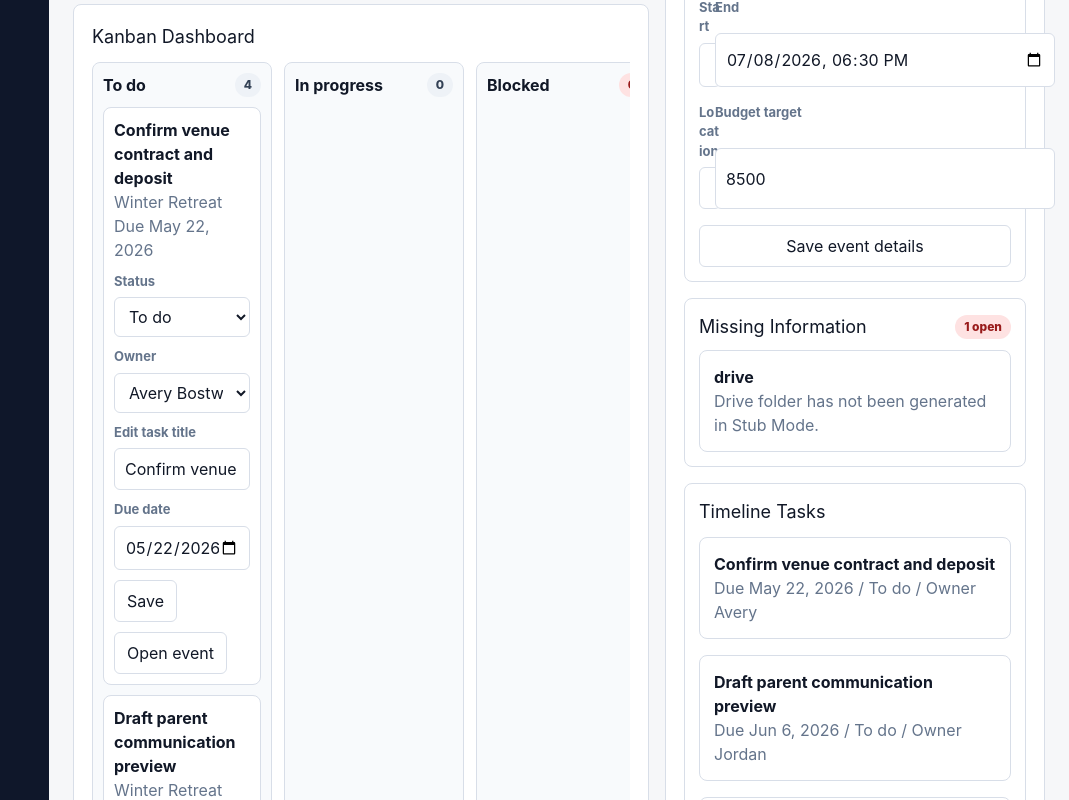
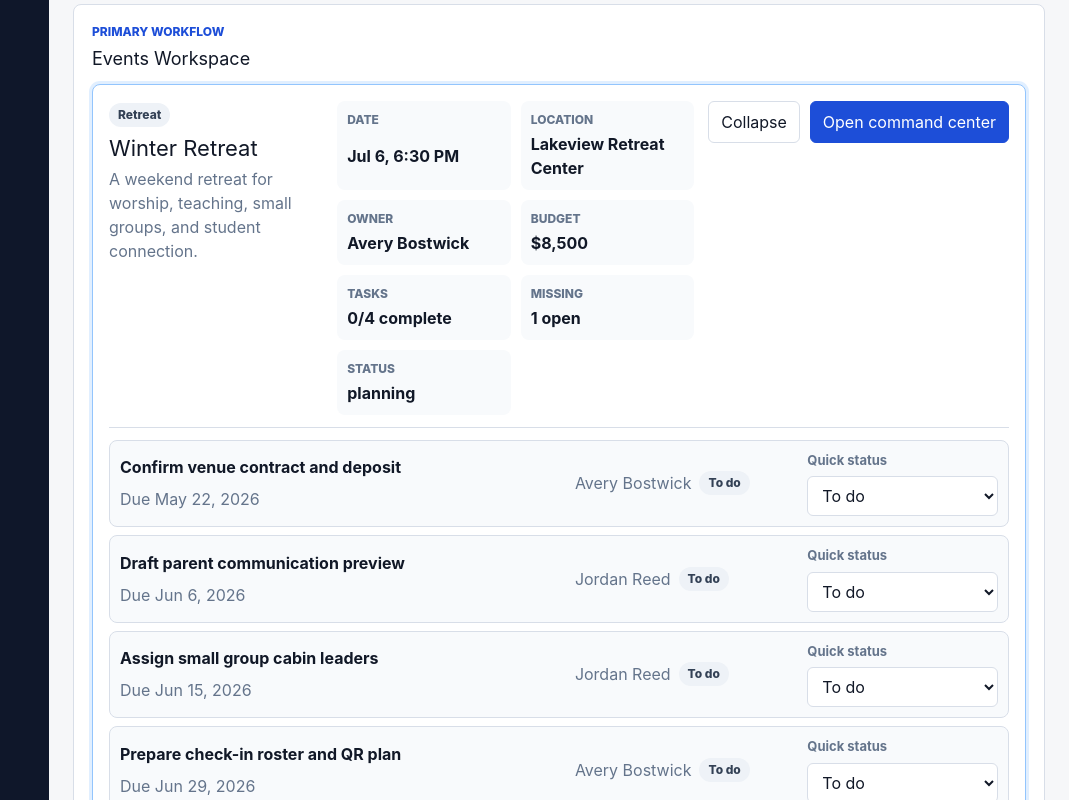
Before and after one commit to abostwick12/emergence-ministry-platform, a Next.js app: page / in a window 1280 px wide. Shown: the part 940-1740 px from the top of the page, without its empty margins (211-1280 px from the left). Built offline with nearby package versions, Linux system fonts and the light colour scheme.

Commit message:
Refactor event workspace layout and Kanban smoke tests

```diff
--- a/app/globals.css
+++ b/app/globals.css
@@ -96,6 +96,10 @@ textarea:focus-visible {
   min-width: 0;
 }
 
+.workflow-stack {
+  grid-template-columns: minmax(0, 1fr);
+}
+
 .grid-2 {
   grid-template-columns: minmax(0, 1fr);
 }
@@ -106,11 +110,15 @@ textarea:focus-visible {
 
 .panel {
   min-width: 0;
+  max-width: 100%;
+  overflow: hidden;
   padding: 18px;
 }
 
 .card {
   min-width: 0;
+  max-width: 100%;
+  overflow: hidden;
   padding: 14px;
 }
 
@@ -162,6 +170,7 @@ textarea:focus-visible {
 .input {
   min-height: 38px;
   width: 100%;
+  max-width: 100%;
   border: 1px solid var(--line);
   border-radius: 6px;
   background: var(--surface);
@@ -233,14 +242,14 @@ textarea:focus-visible {
 
 .kanban {
   display: grid;
-  grid-template-columns: repeat(4, minmax(180px, 1fr));
+  grid-template-columns: repeat(auto-fit, minmax(min(100%, 240px), 1fr));
   gap: 12px;
   max-width: 100%;
-  overflow-x: auto;
   padding-bottom: 4px;
 }
 
 .kanban-column {
+  min-width: 0;
   min-height: 220px;
   background: #f8fafc;
   border: 1px solid var(--line);
@@ -251,11 +260,161 @@ textarea:focus-visible {
 .task-card {
   display: grid;
   gap: 10px;
+  min-width: 0;
+  max-width: 100%;
   margin-top: 10px;
   background: white;
   border: 1px solid var(--line);
   border-radius: 8px;
   padding: 10px;
+}
+
+.task-summary {
+  display: flex;
+  align-items: center;
+  gap: 8px;
+  flex-wrap: wrap;
+  min-width: 0;
+  margin-top: 8px;
+}
+
+.task-edit-panel {
+  display: grid;
+  grid-template-columns: 1fr;
+  gap: 10px;
+  min-width: 0;
+  max-width: 100%;
+  border-top: 1px solid var(--line);
+  padding-top: 10px;
+}
+
+.event-card {
+  display: grid;
+  gap: 12px;
+  min-width: 0;
+  max-width: 100%;
+  overflow: hidden;
+  border: 1px solid var(--line);
+  border-radius: 8px;
+  background: #ffffff;
+  padding: 16px;
+}
+
+.event-card.selected {
+  border-color: #93c5fd;
+  box-shadow: 0 0 0 3px rgba(147, 197, 253, 0.28);
+}
+
+.event-card-main {
+  display: grid;
+  grid-template-columns: minmax(0, 1fr);
+  gap: 14px;
+  min-width: 0;
+}
+
+.event-card-title {
+  min-width: 0;
+}
+
+.event-card-title h3 {
+  margin: 8px 0 6px;
+  font-size: 22px;
+  line-height: 1.2;
+  overflow-wrap: anywhere;
+}
+
+.event-card-title p {
+  margin: 0;
+}
+
+.event-card-meta {
+  display: grid;
+  grid-template-columns: repeat(auto-fit, minmax(min(100%, 150px), 1fr));
+  gap: 10px;
+  min-width: 0;
+}
+
+.info-item {
+  display: grid;
+  gap: 3px;
+  min-width: 0;
+  border-radius: 8px;
+  background: #f8fafc;
+  padding: 10px;
+}
+
+.info-item span {
+  color: var(--muted);
+  font-size: 12px;
+  font-weight: 800;
+  text-transform: uppercase;
+}
+
+.info-item strong {
+  min-width: 0;
+  overflow-wrap: anywhere;
+}
+
+.event-card-actions {
+  display: flex;
+  align-items: center;
+  justify-content: flex-start;
+  gap: 10px;
+  flex-wrap: wrap;
+  min-width: 0;
+}
+
+.subtask-list {
+  display: grid;
+  gap: 8px;
+  min-width: 0;
+  border-top: 1px solid var(--line);
+  padding-top: 12px;
+}
+
+.subtask-row {
+  display: grid;
+  grid-template-columns: minmax(0, 1fr);
+  gap: 10px;
+  min-width: 0;
+  border: 1px solid var(--line);
+  border-radius: 8px;
+  background: #f8fafc;
+  padding: 10px;
+}
+
+.subtask-row.completed {
+  opacity: 0.68;
+  background: #f1f5f9;
+}
+
+.subtask-title,
+.subtask-meta {
+  display: flex;
+  align-items: center;
+  gap: 8px;
+  flex-wrap: wrap;
+  min-width: 0;
+}
+
+.subtask-title {
+  align-items: flex-start;
+  flex-direction: column;
+}
+
+.subtask-title strong {
+  overflow-wrap: anywhere;
+}
+
+.compact-field {
+  min-width: 0;
+}
+
+.command-center-grid {
+  display: grid;
+  grid-template-columns: minmax(0, 1fr);
+  gap: 16px;
+  min-width: 0;
 }
 
 .visual-strip {
@@ -294,8 +453,23 @@ textarea:focus-visible {
 }
 
 @media (min-width: 1280px) {
-  .grid-2 {
+  .grid-2,
+  .command-center-grid {
     grid-template-columns: minmax(0, 1fr) minmax(340px, 380px);
+  }
+
+  .event-card-main {
+    grid-template-columns: minmax(0, 1.2fr) minmax(0, 2fr) auto;
+    align-items: start;
+  }
+
+  .event-card-actions {
+    justify-content: flex-end;
+  }
+
+  .subtask-row {
+    grid-template-columns: minmax(0, 1.4fr) minmax(180px, 0.7fr) minmax(180px, 0.6fr);
+    align-items: center;
   }
 }
 
--- a/app/page.tsx
+++ b/app/page.tsx
@@ -49,6 +49,7 @@ export default function HomePage() {
   const [activeRole, setActiveRole] = useState<Role>("admin");
   const [isLoading, setIsLoading] = useState(true);
   const [notice, setNotice] = useState("Stub Mode active. No live credentials are required.");
+  const [expandedEventIds, setExpandedEventIds] = useState<string[]>(["evt_winter_retreat"]);
 
   async function loadOverview(nextSelectedId?: string) {
     const response = await fetch("/api/events", { cache: "no-store" });
@@ -94,6 +95,12 @@ export default function HomePage() {
     if (eventId) {
       await loadWorkspace(eventId);
     }
+  }
+
+  function toggleEventExpansion(eventId: string) {
+    setExpandedEventIds((current) =>
+      current.includes(eventId) ? current.filter((id) => id !== eventId) : [...current, eventId]
+    );
   }
 
   async function createEvent(event: FormEvent<HTMLFormElement>) {
@@ -236,7 +243,7 @@ export default function HomePage() {
               <Metric label="Blocked Tasks" value={blockedTasks.toString()} />
             </section>
 
-            <section className="grid grid-2">
+            <section className="grid workflow-stack">
               <div className="grid">
                 {activeRole === "admin" ? (
                   <EventForm users={activeUsers} onSubmit={createEvent} />
@@ -251,8 +258,42 @@ export default function HomePage() {
                   </section>
                 )}
 
+                <EventsWorkspace
+                  events={overview.events}
+                  tasks={overview.tasks}
+                  users={activeUsers}
+                  selectedEventId={selectedEventId}
+                  expandedEventIds={expandedEventIds}
+                  selectedWorkspace={workspace}
+                  onToggleEvent={toggleEventExpansion}
+                  onOpenEvent={(eventId) => {
+                    setSelectedEventId(eventId);
+                    if (!expandedEventIds.includes(eventId)) {
+                      setExpandedEventIds((current) => [...current, eventId]);
+                    }
+                    void loadWorkspace(eventId);
+                  }}
+                  onUpdateTask={updateTask}
+                />
+              </div>
+
+              {workspace && selectedEvent ? (
+                <EventWorkspacePanel
+                  workspace={workspace}
+                  users={activeUsers}
+                  onGeneratePreview={() =>
+                    postEventAction("generate-communications", "Communication preview generated. No external message was sent.")
+                  }
+                  onDriveStub={() => postEventAction("generate-drive-folder", "Google Drive Stub Mode action recorded.")}
+                  onProStub={() => postEventAction("generate-propresenter", "ProPresenter Stub Mode action recorded.")}
+                  onCalendarStub={() => postEventAction("sync-calendar", "Google Calendar Stub Mode action recorded.")}
+                  onUpdateEvent={updateEvent}
+                />
+              ) : null}
+
               <section className="panel">
                 <h2 className="section-title">Kanban Dashboard</h2>
+                <p className="muted">Status overview for current ministry tasks. Open a card only when edits are needed.</p>
                 <div className="kanban">
                   {statuses.map((status) => (
                     <div className="kanban-column" key={status}>
@@ -272,6 +313,9 @@ export default function HomePage() {
                             eventTitle={overview.events.find((event) => event.id === task.eventId)?.title ?? "Event"}
                             onSelectEvent={() => {
                               setSelectedEventId(task.eventId);
+                              if (!expandedEventIds.includes(task.eventId)) {
+                                setExpandedEventIds((current) => [...current, task.eventId]);
+                              }
                               void loadWorkspace(task.eventId);
                             }}
                             onUpdate={updateTask}
@@ -281,49 +325,6 @@ export default function HomePage() {
                   ))}
                 </div>
               </section>
-              </div>
-
-              <div className="grid">
-                <section className="panel">
-                  <h2 className="section-title">Events</h2>
-                  <div className="grid">
-                    {overview.events.map((event) => (
-                      <button
-                        className={event.id === selectedEventId ? "card" : "button"}
-                        key={event.id}
-                        type="button"
-                        onClick={() => {
-                          setSelectedEventId(event.id);
-                          void loadWorkspace(event.id);
-                        }}
-                        style={{ textAlign: "left", justifyContent: "flex-start" }}
-                      >
-                        <span>
-                          <strong>{event.title}</strong>
-                          <br />
-                          <span className="muted">
-                            {eventTypeLabels[event.type]} / {formatDateTime(event.startTime)}
-                          </span>
-                        </span>
-                      </button>
-                    ))}
-                  </div>
-                </section>
-
-                {workspace && selectedEvent ? (
-                  <EventWorkspacePanel
-                    workspace={workspace}
-                    users={activeUsers}
-                    onGeneratePreview={() =>
-                      postEventAction("generate-communications", "Communication preview generated. No external message was sent.")
-                    }
-                    onDriveStub={() => postEventAction("generate-drive-folder", "Google Drive Stub Mode action recorded.")}
-                    onProStub={() => postEventAction("generate-propresenter", "ProPresenter Stub Mode action recorded.")}
-                    onCalendarStub={() => postEventAction("sync-calendar", "Google Calendar Stub Mode action recorded.")}
-                    onUpdateEvent={updateEvent}
-                  />
-                ) : null}
-              </div>
             </section>
           </div>
         )}
@@ -405,6 +406,143 @@ function EventForm({ users, onSubmit }: { users: User[]; onSubmit: (event: FormE
   );
 }
 
+function EventsWorkspace({
+  events,
+  tasks,
+  users,
+  selectedEventId,
+  expandedEventIds,
+  selectedWorkspace,
+  onToggleEvent,
+  onOpenEvent,
+  onUpdateTask
+}: {
+  events: MinistryEvent[];
+  tasks: ActiveTask[];
+  users: User[];
+  selectedEventId: string;
+  expandedEventIds: string[];
+  selectedWorkspace: EventWorkspace | null;
+  onToggleEvent: (eventId: string) => void;
+  onOpenEvent: (eventId: string) => void;
+  onUpdateTask: (taskId: string, body: Partial<ActiveTask>) => Promise<void>;
+}) {
+  return (
+    <section className="panel">
+      <p className="eyebrow">Primary Workflow</p>
+      <h2 className="section-title">Events Workspace</h2>
+      <div className="grid">
+        {events.map((event) => {
+          const eventTasks = tasks.filter((task) => task.eventId === event.id);
+          const completeTasks = eventTasks.filter((task) => task.status === "done").length;
+          const owner = users.find((user) => user.id === event.contactOwnerId);
+          const isExpanded = expandedEventIds.includes(event.id);
+          const missingCount =
+            selectedWorkspace?.event.id === event.id ? selectedWorkspace.missingInformation.length : estimateMissingInformationCount(event);
+
+          return (
+            <article className={event.id === selectedEventId ? "event-card selected" : "event-card"} key={event.id}>
+              <div className="event-card-main">
+                <div className="event-card-title">
+                  <span className="pill">{eventTypeLabels[event.type]}</span>
+                  <h3>{event.title}</h3>
+                  <p className="muted">{event.description || "No event description yet."}</p>
+                </div>
+                <div className="event-card-meta">
+                  <InfoItem label="Date" value={formatDateTime(event.startTime)} />
+                  <InfoItem label="Location" value={event.location ?? "Missing location"} />
+                  <InfoItem label="Owner" value={owner ? `${owner.firstName} ${owner.lastName}` : "Missing owner"} />
+                  <InfoItem label="Budget" value={event.budgetTarget ? money(event.budgetTarget) : "Missing target"} />
+                  <InfoItem label="Tasks" value={`${completeTasks}/${eventTasks.length} complete`} />
+                  <InfoItem label="Missing" value={`${missingCount} open`} />
+                  <InfoItem label="Status" value={event.status} />
+                </div>
+                <div className="event-card-actions">
+                  <button className="button" type="button" onClick={() => onToggleEvent(event.id)}>
+                    {isExpanded ? "Collapse" : "Expand"}
+                  </button>
+                  <button className="button primary" type="button" onClick={() => onOpenEvent(event.id)}>
+                    Open command center
+                  </button>
+                </div>
+              </div>
+
+              {isExpanded ? (
+                <div className="subtask-list" aria-label={`${event.title} subtasks`}>
+                  {eventTasks.map((task) => (
+                    <EventSubtaskRow key={task.id} task={task} users={users} onUpdateTask={onUpdateTask} />
+                  ))}
+                </div>
+              ) : null}
+            </article>
+          );
+        })}
+      </div>
+    </section>
+  );
+}
+
+function EventSubtaskRow({
+  task,
+  users,
+  onUpdateTask
+}: {
+  task: ActiveTask;
+  users: User[];
+  onUpdateTask: (taskId: string, body: Partial<ActiveTask>) => Promise<void>;
+}) {
+  const owner = users.find((user) => user.id === task.assignedUserId);
+
+  return (
+    <div className={task.status === "done" ? "subtask-row completed" : "subtask-row"}>
+      <div className="subtask-title">
+        <strong>{task.taskTitle}</strong>
+        <span className="muted">Due {formatDate(task.dueDate)}</span>
+      </div>
+      <div className="subtask-meta">
+        <span className="muted">{owner ? `${owner.firstName} ${owner.lastName}` : "Unassigned"}</span>
+        <span className={task.status === "done" ? "pill done" : task.status === "blocked" ? "pill blocked" : "pill"}>
+          {statusLabels[task.status]}
+        </span>
+      </div>
+      <div className="field compact-field">
+        <label htmlFor={`event-status-${task.id}`}>Quick status</label>
+        <select
+          className="input"
+          id={`event-status-${task.id}`}
+          value={task.status}
+          onChange={(event) => void onUpdateTask(task.id, { status: event.target.value as TaskStatus })}
+        >
+          {statuses.map((status) => (
+            <option key={status} value={status}>
+              {statusLabels[status]}
+            </option>
+          ))}
+        </select>
+      </div>
+    </div>
+  );
+}
+
+function InfoItem({ label, value }: { label: string; value: string }) {
+  return (
+    <div className="info-item">
+      <span>{label}</span>
+      <strong>{value}</strong>
+    </div>
+  );
+}
+
+function estimateMissingInformationCount(event: MinistryEvent) {
+  return [
+    !event.description.trim(),
+    !event.location,
+    !event.contactOwnerId,
+    !event.budgetTarget,
+    !event.googleDriveFolderId
+  ].filter(Boolean).length;
+}
+
 function TaskCard({
   task,
   users,
@@ -420,6 +558,7 @@ function TaskCard({
 }) {
   const [title, setTitle] = useState(task.taskTitle);
   const [dueDate, setDueDate] = useState(toDateInputValue(task.dueDate));
+  const [isEditing, setIsEditing] = useState(false);
 
   useEffect(() => {
     setTitle(task.taskTitle);
@@ -431,8 +570,19 @@ function TaskCard({
       <div>
         <strong>{task.taskTitle}</strong>
         <div className="muted">{eventTitle}</div>
-        <div className="muted">Due {formatDate(task.dueDate)}</div>
+        <div className="task-summary">
+          <span className="muted">Due {formatDate(task.dueDate)}</span>
+          <span className={task.status === "done" ? "pill done" : task.status === "blocked" ? "pill blocked" : "pill"}>
+            {statusLabels[task.status]}
+          </span>
+          <span className="muted">
+            {users.find((user) => user.id === task.assignedUserId)?.firstName ?? "Unassigned"}
+          </span>
         </div>
+      </div>
+
+      {isEditing ? (
+        <div className="task-edit-panel">
           <div className="field">
             <label htmlFor={`status-${task.id}`}>Status</label>
             <select
@@ -471,14 +621,26 @@ function TaskCard({
             <label htmlFor={`due-${task.id}`}>Due date</label>
             <input className="input" id={`due-${task.id}`} type="date" value={dueDate} onChange={(event) => setDueDate(event.target.value)} />
           </div>
+        </div>
+      ) : null}
+
       <div className="toolbar">
+        {isEditing ? (
           <button
             className="button"
             type="button"
-          onClick={() => void onUpdate(task.id, { taskTitle: title, dueDate: new Date(`${dueDate}T12:00:00`).toISOString() })}
+            onClick={() => {
+              setIsEditing(false);
+              void onUpdate(task.id, { taskTitle: title, dueDate: new Date(`${dueDate}T12:00:00`).toISOString() });
+            }}
           >
             Save
           </button>
+        ) : (
+          <button className="button" type="button" onClick={() => setIsEditing(true)}>
+            Edit
+          </button>
+        )}
         <button className="button" type="button" onClick={onSelectEvent}>
           Open event
         </button>
@@ -515,7 +677,7 @@ function EventWorkspacePanel({
         {eventTypeLabels[workspace.event.type]} / {formatDateTime(workspace.event.startTime)}
       </p>
 
-      <div className="grid">
+      <div className="command-center-grid">
         <EventDetailsForm key={workspace.event.id} workspace={workspace} users={users} onUpdateEvent={onUpdateEvent} />
         <MissingInformationPanel items={workspace.missingInformation} />
 
```
Also changed, not shown: 1 other file (tests, documents, lock files or other folders). Lines whose indentation alone changed are shown as unchanged.
